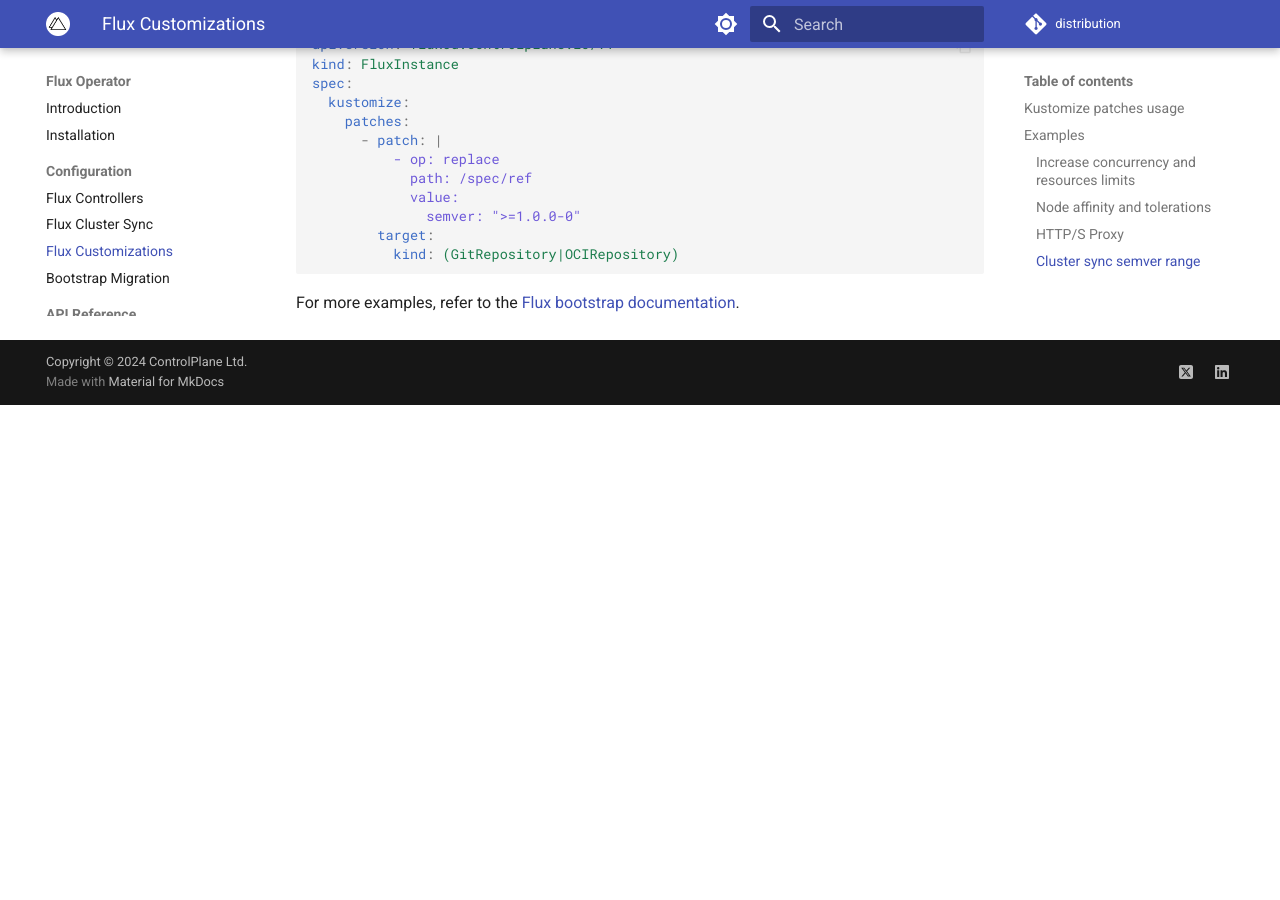
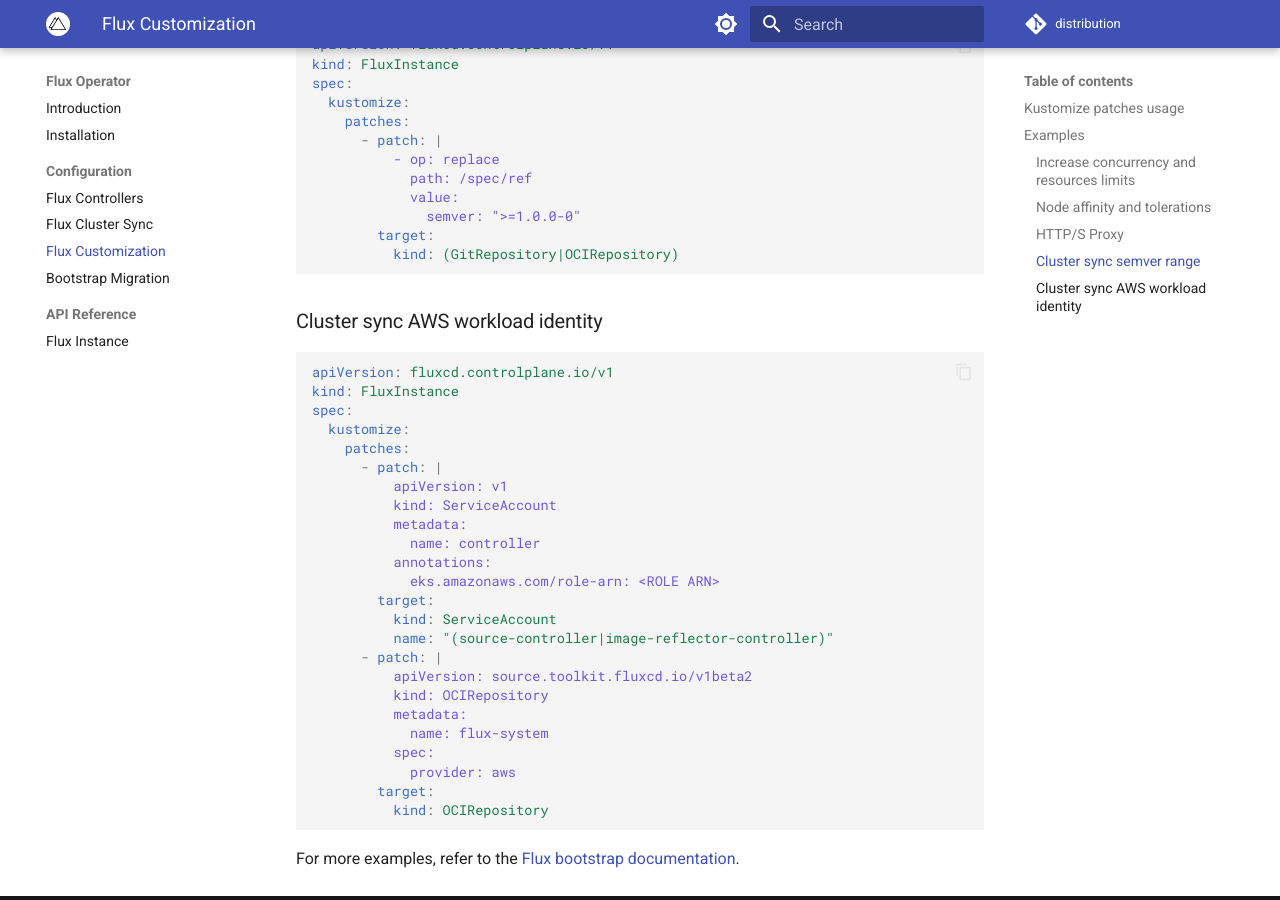
Before and after one commit to controlplaneio-fluxcd/distribution, an MkDocs documentation site: the page built from docs/operator/flux-kustomize.md, in a window 1280 px wide and 900 px high, scrolled down 2726 px. Built offline with MkDocs 1.6.1 and Material for MkDocs 9.7.7, drawn with Linux system fonts in a browser that asks for light colours; comment, search, counter and statistics services are not loaded; before the commit the page ends 3131 px from its top, so only the background shows below that.

Commit message:
Add example for workload identity patch
Signed-off-by: Stefan Prodan <stefan.prodan@gmail.com>

````diff
--- a/docs/operator/flux-kustomize.md
+++ b/docs/operator/flux-kustomize.md
@@ -143,4 +143,33 @@
           kind: (GitRepository|OCIRepository)
 ```
 
+### Cluster sync AWS workload identity
+
+```yaml
+apiVersion: fluxcd.controlplane.io/v1
+kind: FluxInstance
+spec:
+  kustomize:
+    patches:
+      - patch: |
+          apiVersion: v1
+          kind: ServiceAccount
+          metadata:
+            name: controller
+          annotations:
+            eks.amazonaws.com/role-arn: <ROLE ARN>
+        target:
+          kind: ServiceAccount
+          name: "(source-controller|image-reflector-controller)"
+      - patch: |
+          apiVersion: source.toolkit.fluxcd.io/v1beta2
+          kind: OCIRepository
+          metadata:
+            name: flux-system
+          spec:
+            provider: aws
+        target:
+          kind: OCIRepository
+```
+
 For more examples, refer to the [Flux bootstrap documentation](https://fluxcd.io/flux/installation/configuration/).
--- a/mkdocs.yml
+++ b/mkdocs.yml
@@ -102,7 +102,7 @@
       - Configuration:
           - Flux Controllers: operator/flux-config.md
           - Flux Cluster Sync: operator/flux-sync.md
-          - Flux Customizations: operator/flux-kustomize.md
+          - Flux Customization: operator/flux-kustomize.md
           - Bootstrap Migration: operator/flux-bootstrap-migration.md
       - API Reference:
           - Flux Instance: operator/fluxinstance.md
````
